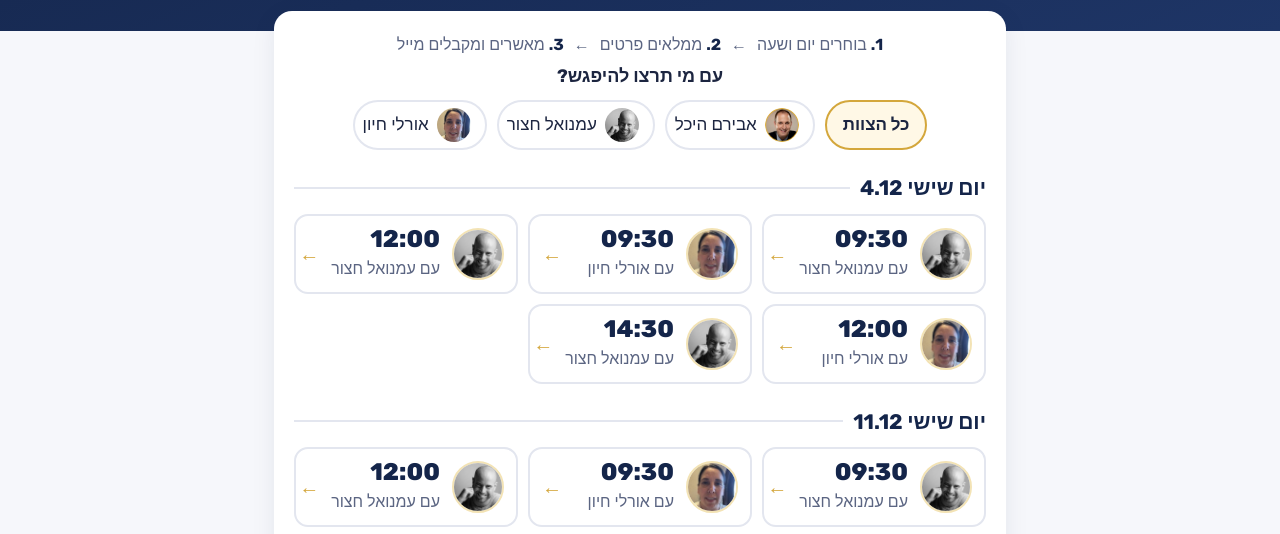
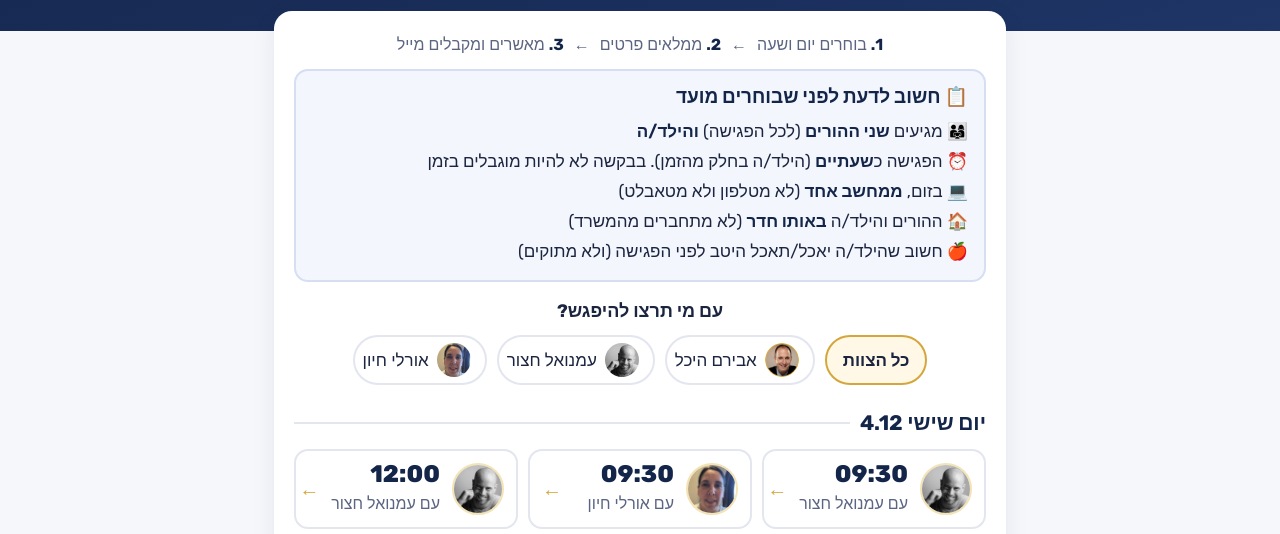
Before and after one commit to aviram-heichal/mivdak, a plain HTML site: page index.html in a window 1280 px wide. Shown: the part 228-762 px from the top of the page. Drawn offline with Linux system fonts and the light colour scheme.

Commit message:
meeting rules in Hebrew

```diff
--- a/index.html
+++ b/index.html
@@ -75,6 +75,12 @@
   .last ol{margin:4px 0 8px;padding-inline-start:22px;font-size:16px;line-height:1.55}
   .fake-btn{display:block;width:max-content;margin:0 auto;background:#006bff;color:#fff;font-family:Arial,sans-serif;font-weight:700;font-size:16px;border-radius:999px;padding:9px 22px}
   .last-s{text-align:center;font-size:15px;font-weight:700;color:var(--navy);margin-top:8px}
+  .rules{background:#f3f6fd;border:2px solid #d5def3;border-radius:14px;padding:12px 16px;margin:12px 0 16px}
+  .rules-t{font-weight:800;font-size:19px;color:var(--navy);margin-bottom:6px}
+  .rules ul{list-style:none;margin:0;padding:0;font-size:17px;line-height:1.6}
+  .rules li{margin:3px 0}
+  .remind{background:#f3f6fd;border-radius:12px;padding:8px 12px;font-size:16px;font-weight:500;color:var(--navy);margin:2px 0 6px}
+  .rules b{color:var(--navy)}
   @media (max-width:420px){.row2{grid-template-columns:1fr;gap:0}}
 </style>
 </head>
@@ -88,6 +94,16 @@
   <main class="wrap">
     <div class="card">
       <div class="steps"><span><b>1.</b> בוחרים יום ושעה</span><span>←</span><span><b>2.</b> ממלאים פרטים</span><span>←</span><span><b>3.</b> מאשרים ומקבלים מייל</span></div>
+      <div class="rules">
+        <div class="rules-t">📋 חשוב לדעת לפני שבוחרים מועד</div>
+        <ul>
+          <li>👨‍👩‍👧 מגיעים <b>שני ההורים</b> (לכל הפגישה) <b>והילד/ה</b></li>
+          <li>⏰ הפגישה כ<b>שעתיים</b> (הילד/ה בחלק מהזמן). בבקשה לא להיות מוגבלים בזמן</li>
+          <li>💻 בזום, <b>ממחשב אחד</b> (לא מטלפון ולא מטאבלט)</li>
+          <li>🏠 ההורים והילד/ה <b>באותו חדר</b> (לא מתחברים מהמשרד)</li>
+          <li>🍎 חשוב שהילד/ה יאכל/תאכל היטב לפני הפגישה (ולא מתוקים)</li>
+        </ul>
+      </div>
       <p class="filter-title">עם מי תרצו להיפגש?</p>
       <div class="chips" id="chips"></div>
       <div id="list"><div class="loading">טוען את המועדים הפנויים...</div></div>
@@ -113,6 +129,7 @@
         <label>טלפון נייד<input name="phone" type="tel" inputmode="tel" autocomplete="tel" dir="ltr" placeholder="050-0000000" required></label>
         <label>שם הילד/ה<input name="kid" required></label>
         <label>שם ההורה השני <span class="opt">(לא חובה)</span><input name="p2"></label>
+        <p class="remind">👨‍👩‍👧 זכרו: שני ההורים והילד/ה, כשעתיים, בזום ממחשב אחד, באותו חדר</p>
         <p class="err" id="err" aria-live="polite"></p>
         <div class="last">
           <div class="last-t">⚠️ שימו לב: יש עוד שלב אחד אחרון!</div>
```
